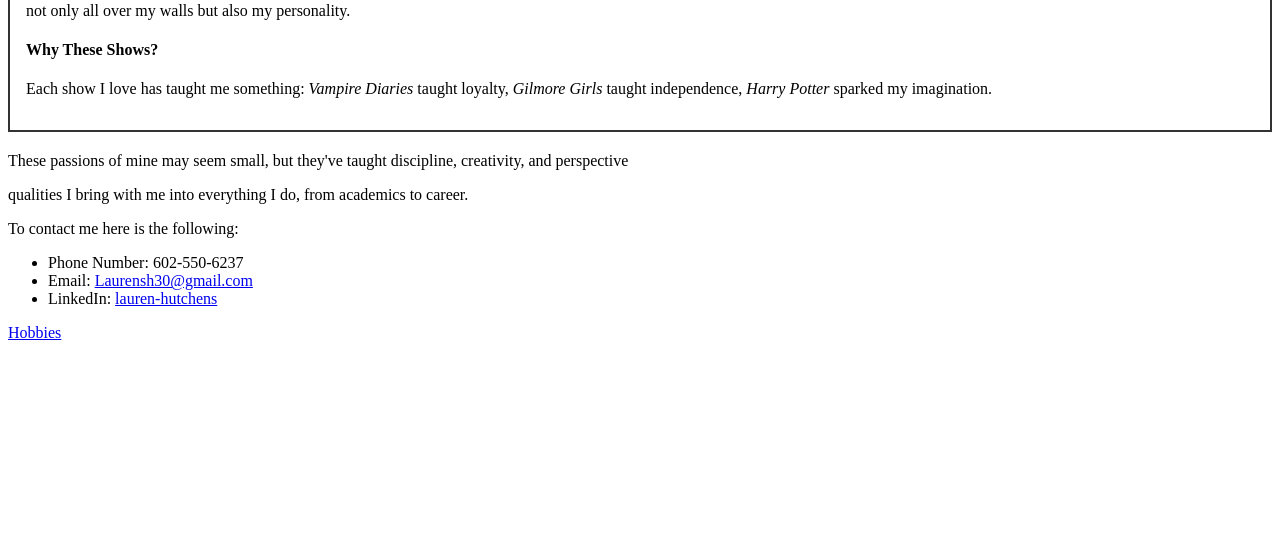
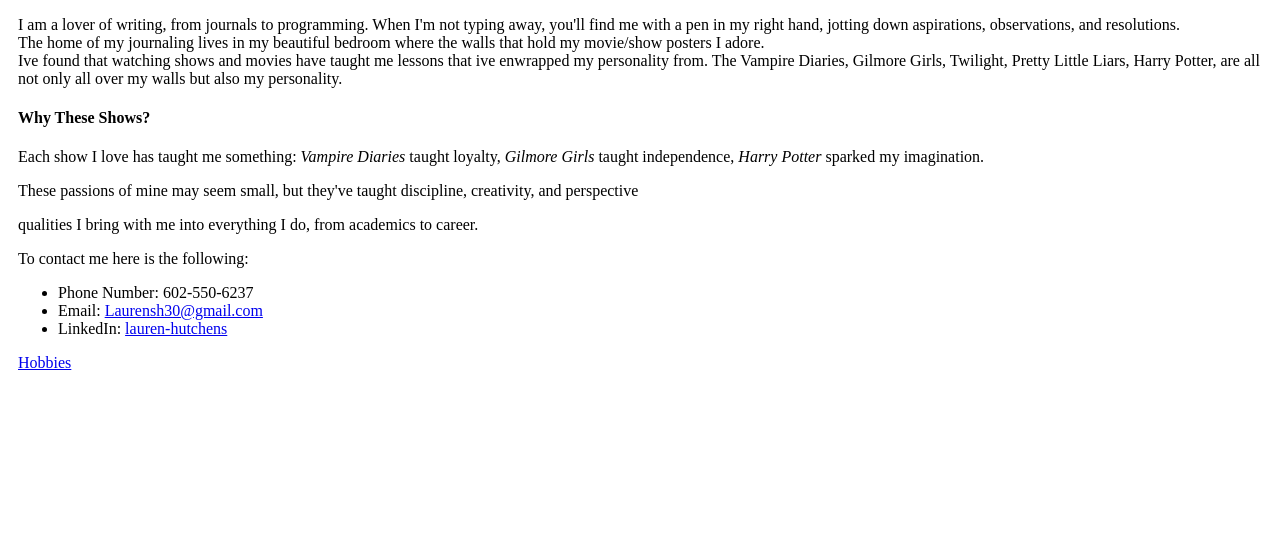
Before and after one commit to laurenhutchens/AboutMePortfolioSite, a plain HTML site: page src/hobbies.html in a window 1280 px wide. Shown: the part 245-800 px from the top of the page. Drawn offline with Linux system fonts and the light colour scheme.

```diff
--- a/src/Hobbies.css
+++ /dev/null
@@ -1,6 +0,0 @@
-/* add a border to the <article> element so i can see its boundaries and ensure all nested elements are properly indented */
-article {
-      border: 2px solid #333;       /* dark border to show boundaries */
-      padding: 16px;                /* space inside the article */
-      margin: 20px auto;            /* spacing outside the article */
-}
--- a/src/Hobbies.html
+++ b/src/hobbies.html
@@ -5,7 +5,7 @@
     <meta name="viewport" content="width=device-width, initial-scane=1.0" />
     <meta http-equiv="X-UA-Compatible" content="ie=edge" />
     <title>About Me Portfolio Site</title>
-    <link rel="stylesheet" href="Hobbies.css" />
+    <link rel="stylesheet" href="style.css">
 </head>
 <nav>
     <!-- Navigation links -->
@@ -46,6 +46,6 @@
     </footer>
 
     <!-- link to new hobbies html -->
-    <a href="Hobbies.html">Hobbies</a>
+    <a href="hobbies.html">Hobbies</a>
 </body>
 </html>
```
Also changed, not shown: src/about.html (renamed from about.html, +2 -1 lines), src/icons-inspirations.html (renamed from src/icons&inspirations.html, +1 -1 lines), src/index.html (renamed from index.html, +3 -3 lines), src/style.css (renamed from style.css).
